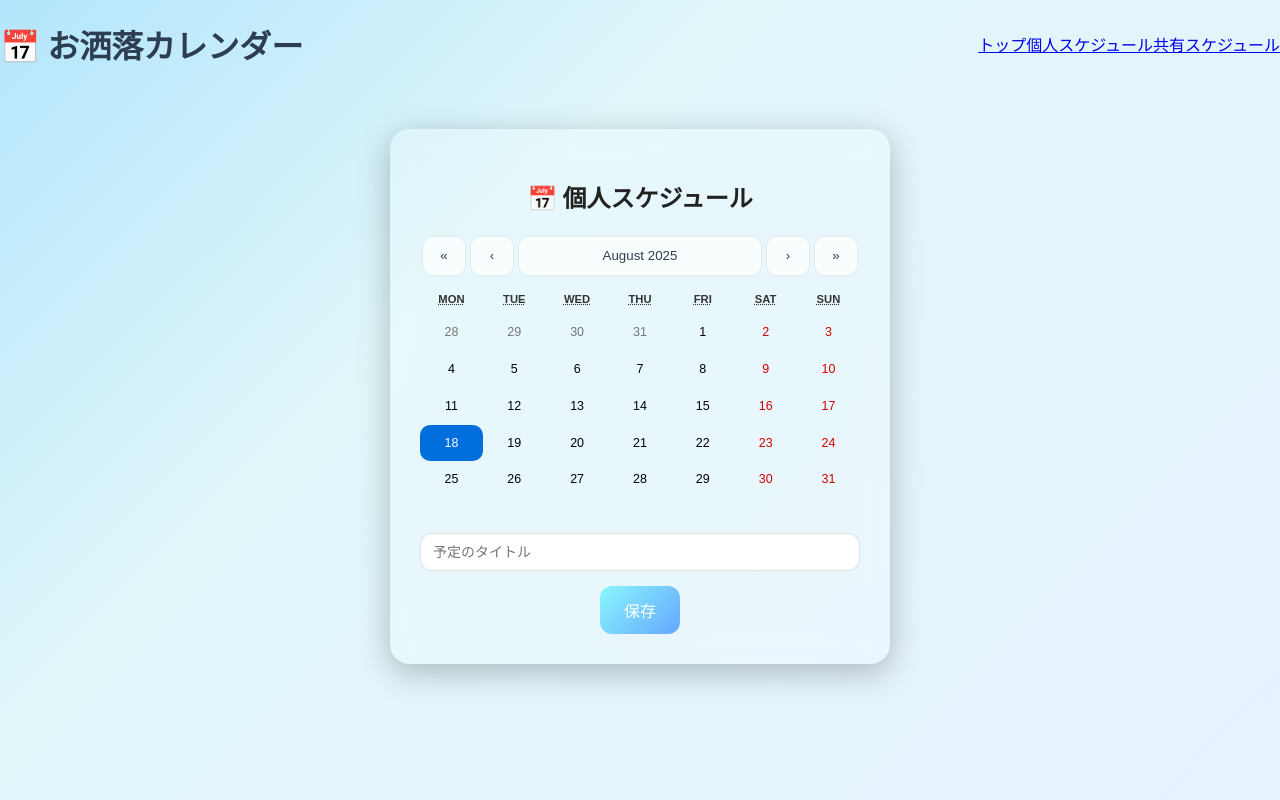
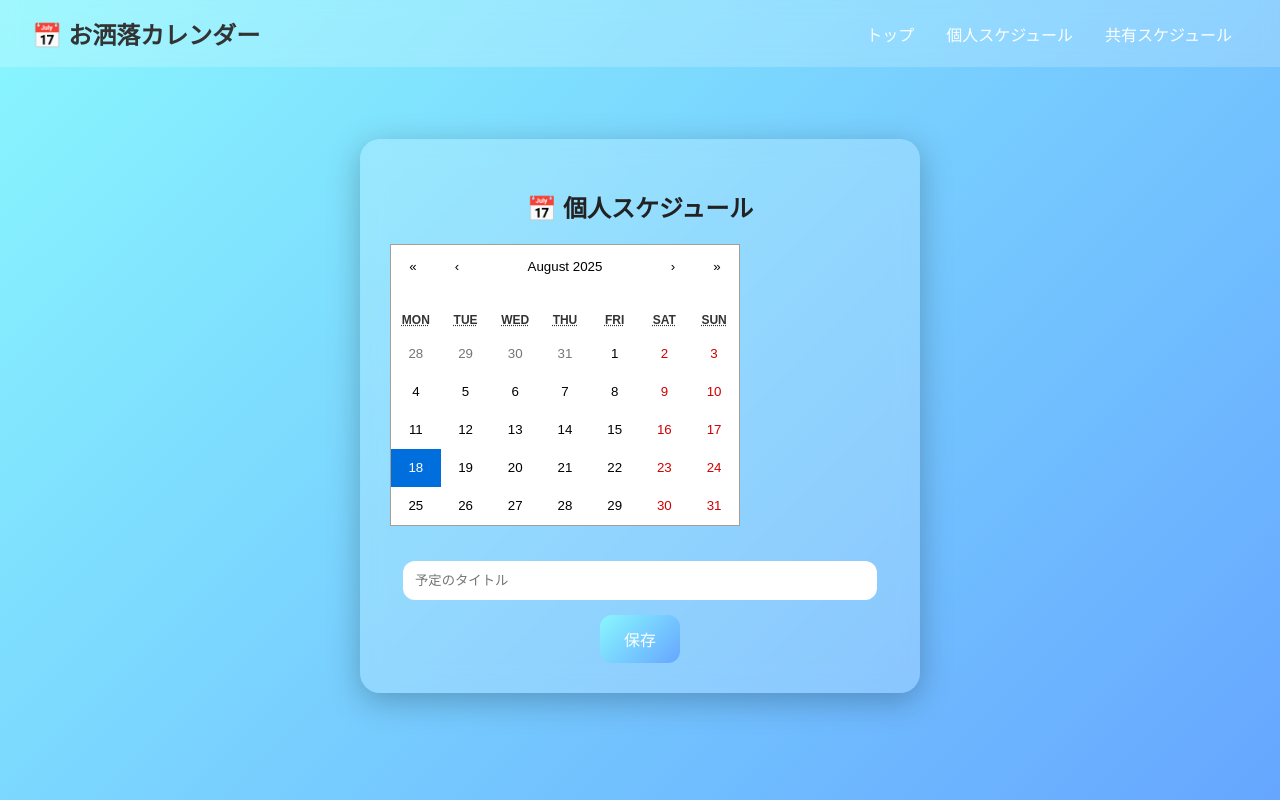
Before and after one commit to kuzyoumike0/milkpop-calendarapp, a React (Create React App) app in the folder frontend/: page /personal in a window 1280 px wide. Built offline with nearby package versions, Linux system fonts and the light colour scheme.

Commit message:
Update styles.css

```diff
--- a/frontend/src/styles.css
+++ b/frontend/src/styles.css
@@ -1,104 +1,43 @@
-:root {
-  --ink: #2c3e50;
-  --green: #27ae60;
-  --blue: #2980b9;
-  --glass: rgba(255,255,255,0.18);
+body {
+  margin: 0;
+  font-family: 'Segoe UI', Tahoma, Geneva, Verdana, sans-serif;
+  background: linear-gradient(135deg, #89f7fe, #66a6ff);
+  color: #333;
 }
-* { box-sizing: border-box; }
-html, body, #root { height: 100%; margin: 0; }
-body {
-  font-family: "Noto Sans JP", sans-serif;
-  background: linear-gradient(135deg, #b3e5fc 0%, #e0f7fa 35%, #e8f1ff 100%);
-  color: var(--ink);
+
+.app-container {
+  min-height: 100vh;
+  display: flex;
+  flex-direction: column;
 }
-.app-shell { min-height: 100%; display: flex; align-items: center; justify-content: center; padding: 24px; }
-.glass-card {
-  width: min(1100px, 96vw);
-  background: var(--glass);
-  backdrop-filter: blur(14px);
-  -webkit-backdrop-filter: blur(14px);
-  border-radius: 20px;
-  box-shadow: 0 12px 40px rgba(0,0,0,.15);
-  border: 1px solid rgba(255,255,255,.3);
-  padding: 26px;
+
+.header {
+  background: rgba(255, 255, 255, 0.2);
+  backdrop-filter: blur(8px);
+  padding: 1rem 2rem;
+  display: flex;
+  justify-content: space-between;
+  align-items: center;
 }
-.header { display: flex; align-items: center; justify-content: space-between; margin-bottom: 18px; }
-.title { display: flex; align-items: center; gap: 10px; font-weight: 700; font-size: 20px; }
-.badge { background: var(--blue); color: #fff; border-radius: 999px; padding: 4px 10px; font-size: 12px; }
-.grid { display: grid; grid-template-columns: 1fr 360px; gap: 20px; }
-@media (max-width: 900px) { .grid { grid-template-columns: 1fr; } }
-.panel {
-  background: rgba(255,255,255,.55);
-  border: 1px solid rgba(0,0,0,.06);
-  border-radius: 16px;
-  padding: 16px;
-  box-shadow: inset 0 1px 0 rgba(255,255,255,.5);
+
+.logo {
+  margin: 0;
+  font-size: 1.5rem;
+  font-weight: bold;
 }
-.controls { display: grid; gap: 12px; }
-.row { display: flex; align-items: center; gap: 12px; flex-wrap: wrap; }
-label.radio {
-  display: flex; align-items: center; gap: 6px;
-  padding: 6px 10px; border-radius: 999px;
-  background: rgba(41,128,185,.09); color: var(--blue);
-  border: 1px solid rgba(41,128,185,.2);
+
+.nav a {
+  margin: 0 1rem;
+  text-decoration: none;
+  color: #fff;
+  font-weight: 500;
 }
-select, input[type="text"] {
-  width: 100%; padding: 10px 12px;
-  border-radius: 12px; border: 1px solid rgba(0,0,0,.12);
-  background: #fff; font-size: 14px;
+
+.nav a:hover {
+  text-decoration: underline;
 }
-.time-row { display: grid; grid-template-columns: 1fr 24px 1fr; gap:10px; align-items: center; }
-.btn {
-  width: 100%; padding: 12px 20px;
-  background: linear-gradient(180deg, #2ecc71 0%, var(--green) 100%);
-  color: #fff; border: none; border-radius: 12px;
-  font-weight: 700; cursor: pointer;
-  box-shadow: 0 8px 20px rgba(39,174,96,.25);
-  transition: .2s ease;
+
+.main-content {
+  flex: 1;
+  padding: 2rem;
 }
-.btn:hover { filter: brightness(0.97); transform: translateY(-1px); }
-.btn:active { transform: translateY(0); }
-.share {
-  margin-top: 12px; padding: 10px; background: #f6fbff;
-  border: 1px solid rgba(41,128,185,.25);
-  color: var(--blue); border-radius: 12px;
-  word-break: break-all;
-}
-.react-calendar {
-  width: 100%; background: transparent; border: none; font-size: 15px;
-}
-.react-calendar__navigation {
-  margin-bottom: 8px;
-}
-.react-calendar__navigation button {
-  color: var(--ink); min-width: 44px;
-  background: rgba(255,255,255,.7);
-  border: 1px solid rgba(0,0,0,.08); border-radius: 10px;
-  margin: 2px; padding: 8px;
-}
-.react-calendar__tile {
-  padding: 10px 6px; border-radius: 10px;
-  transition: .15s ease;
-}
-.react-calendar__tile:enabled:hover {
-  background: rgba(41,128,185,.12);
-}
-.react-calendar__tile--now {
-  outline: 2px solid rgba(41,128,185,.35);
-}
-/* 範囲選択装飾 */
-.range-start, .range-end {
-  background: var(--blue) !important; color: #fff !important;
-}
-.in-range {
-  background: rgba(41,128,185,.13) !important;
-}
-/* 複数選択装飾 */
-.selected-day {
-  background: var(--green) !important; color: #fff !important;
-}
-/* 祝日表示 */
-.react-calendar__tile--holiday {
-  background: #f8d7da !important;
-  color: #721c24 !important;
-}
```
